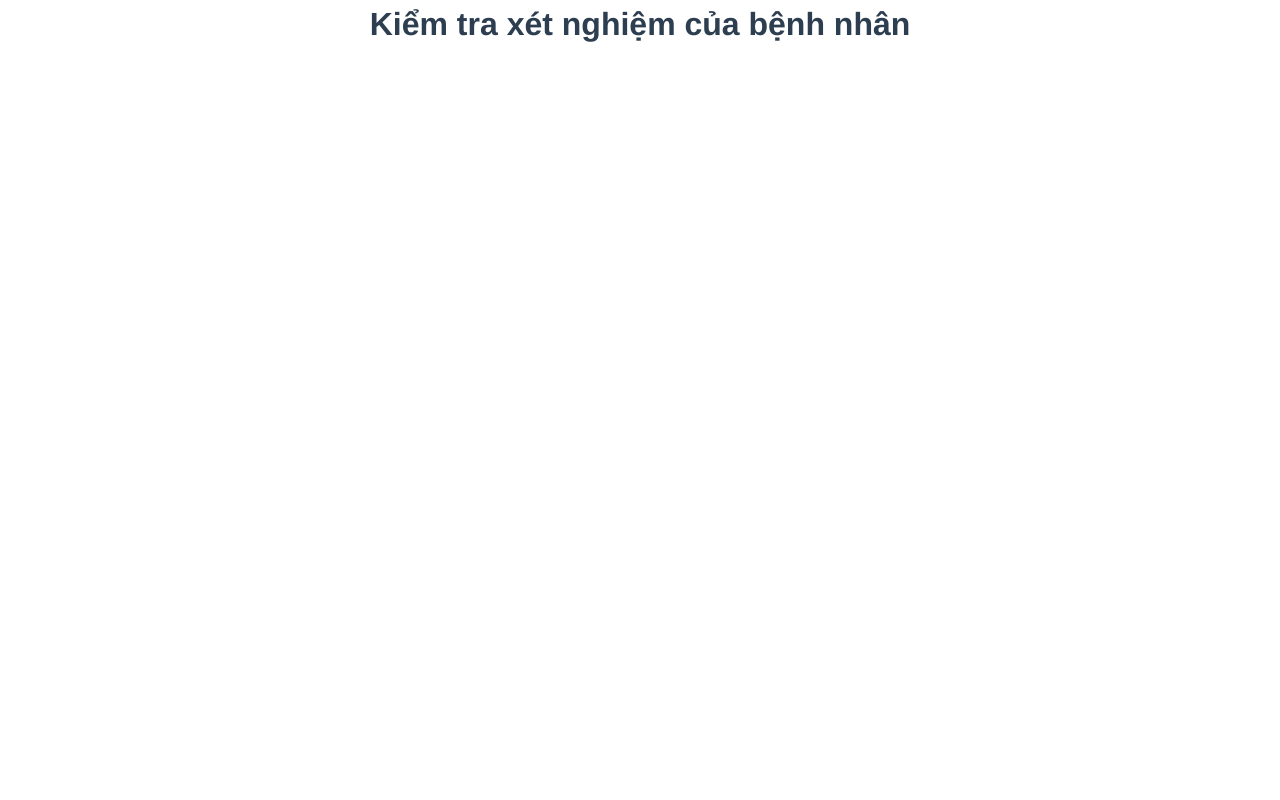
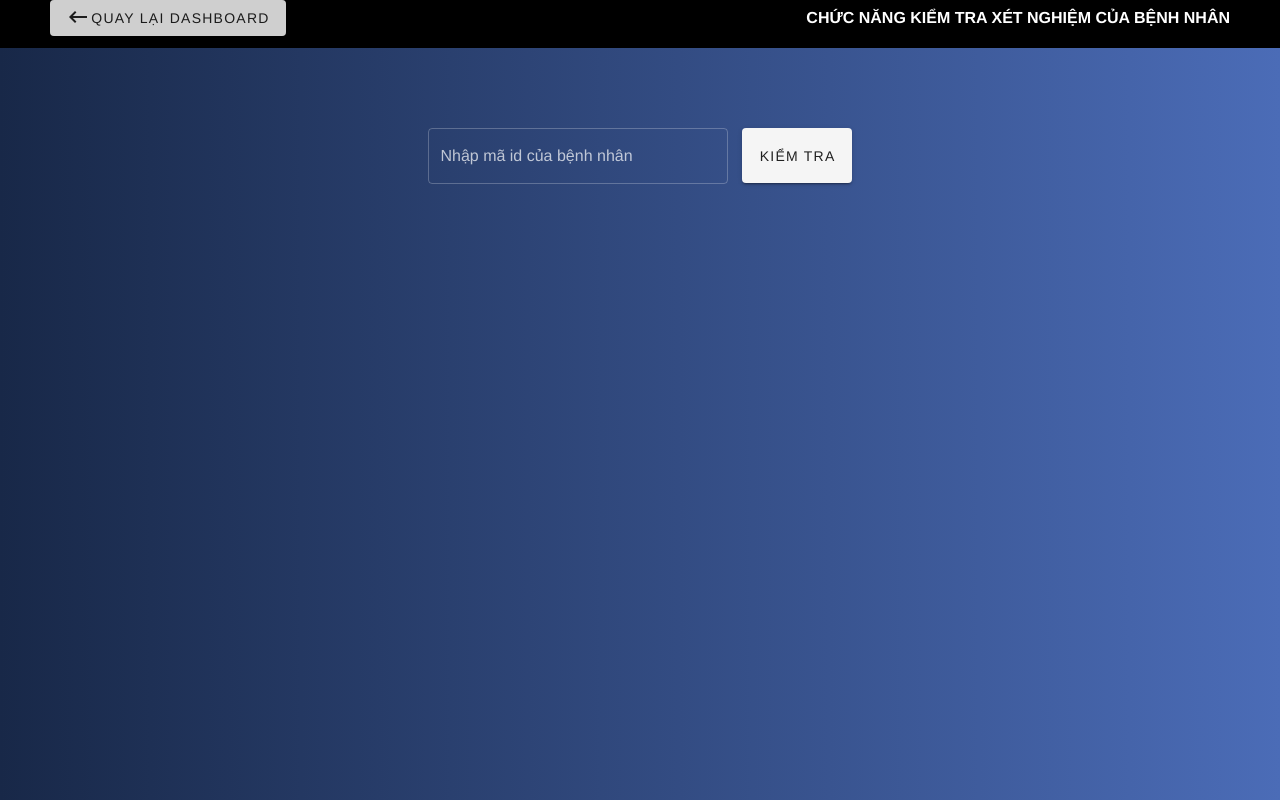
Before and after one commit to lwuminhtris/bk-medical, a Vue app: page /doctor-dashboard/test in a window 1280 px wide. Built offline with nearby package versions, Linux system fonts and the light colour scheme; no server answers.

Commit message:
test implemented

```diff
--- a/src/views/doctor-dashboard/test.vue
+++ b/src/views/doctor-dashboard/test.vue
@@ -1,5 +1,148 @@
 <template>
-  <h1>
-    Kiểm tra xét nghiệm của bệnh nhân
-  </h1>
+  <div class="adminimage">
+    <v-content>
+      <v-row justify="start" style="background-color: black;">
+        <v-col md="auto" style="margin-left: 50px;">
+          <v-btn to="../doctor-dashboard">
+            <v-icon style="margin-bottom: 3px;"> mdi-keyboard-backspace </v-icon>
+            QUAY LẠI DASHBOARD
+          </v-btn>
+        </v-col>
+        <v-col md="200px">
+
+        </v-col>
+        <v-col md="auto" align-self="center">
+          <h4 style="margin-right: 50px; color: white;">CHỨC NĂNG KIỂM TRA XÉT NGHIỆM CỦA BỆNH NHÂN</h4>
+        </v-col>
+
+      </v-row>
+      <v-row align="center" justify="center" style="margin-top: 80px;">
+        <v-col md="auto" sm="auto">
+          <v-text-field
+            dark
+            outlined
+            label="Nhập mã id của bệnh nhân"
+            style="width: 300px;"
+          >
+
+          </v-text-field>
+        </v-col>
+        <v-col md="auto">
+          <v-btn
+            style="margin-top: -31px; height: 55px; margin-left: -10px;"
+
+          >
+            Kiểm tra
+          </v-btn>
+        </v-col>
+      </v-row>
+    </v-content>
+  </div>
 </template>
+
+<script>
+const axios = require('axios')
+export default {
+  data() {
+    return {
+      adminHealth: 0,
+      numberOfHealth: 0,
+      name: '',
+      detail: '',
+      username: '',
+      id: '',
+      headers: [
+        { text: "Title", value: "title", sortable: false },
+        { text: "Detail", value: "detail", sortable: false },
+      ],
+      health: [
+        /*
+        {
+          title: "TEST",
+          detail: "TEST",
+        },
+        */
+      ],
+    };
+  },
+  computed: {
+    bg() {
+      return this.background
+        ? "https://cdn.vuetifyjs.com/images/backgrounds/bg-2.jpg"
+        : undefined;
+    },
+  },
+  created() {
+    this.getDataFromServer();
+    this.getNumber();
+  },
+  methods: {
+    getNumber(){
+      axios.get('http://admin-database.herokuapp.com/student-health/health/students/admin')
+      .then(Response => {
+        this.adminHealth = Response.data.length
+      })
+      axios.get('http://admin-database.herokuapp.com/student-health/health/students/' + this.id )
+      .then(Response => {
+        this.numberOfHealth = Response.data.length
+        console.log(this.numberOfHealth)
+        for(let i = 0; i < this.numberOfHealth; i++){
+          this.health.push({
+            title: Response.data[i].name,
+            detail: Response.data[i].detail
+          })
+        }
+      })
+    },
+    sendHealth(){
+      this.health.push({
+        title: this.name,
+        detail: this.detail
+      })
+      let config = {
+        headers: {
+          "Content-Type": "application/json",
+        },
+      };
+      let data = {
+        name: this.name,
+        detail: this.detail,
+      };
+      axios.post('http://admin-database.herokuapp.com/student-health/health/students/' + this.id, data, config)
+      .then((Response) => Response.data[this.numberOfHealth + 1])
+      .then(({ name, detail}) => {
+        this.name = name
+        this.detail = detail
+      })
+      axios.post('http://admin-database.herokuapp.com/student-health/health/students/admin', data, config)
+      .then((Response) => Response.data[this.adminHealth + 1])
+      .then(({ name, detail}) => {
+        this.name = name
+        this.detail = detail
+      })
+    },
+    getDataFromServer() {
+      /*
+      this.username = this.$store.state.gloUsername
+      this.id = this.$store.state.gloUserId
+      */
+      this.username = this.$store.state.gloUsername;
+      this.id = this.$store.state.gloUserId;
+      this.lock = true;
+      console.log(this.username);
+      console.log(this.id);
+    },
+  },
+};
+</script>
+
+
+<style scoped>
+.adminimage {
+  background: #4b6cb7;  /* fallback for old browsers */
+  background: -webkit-linear-gradient(to right, #182848, #4b6cb7);  /* Chrome 10-25, Safari 5.1-6 */
+  background: linear-gradient(to right, #182848, #4b6cb7); /* W3C, IE 10+/ Edge, Firefox 16+, Chrome 26+, Opera 12+, Safari 7+ */
+  width: 100%;
+  height: 100%;
+}
+</style>
```
